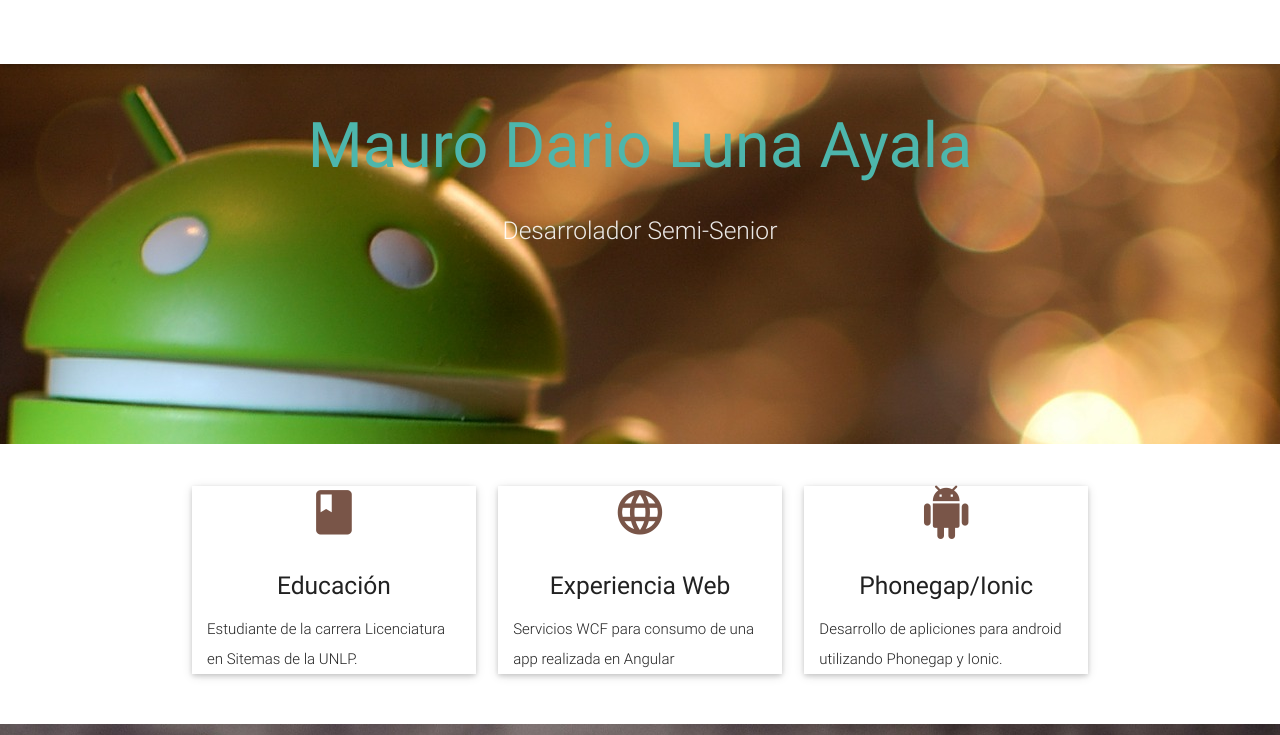
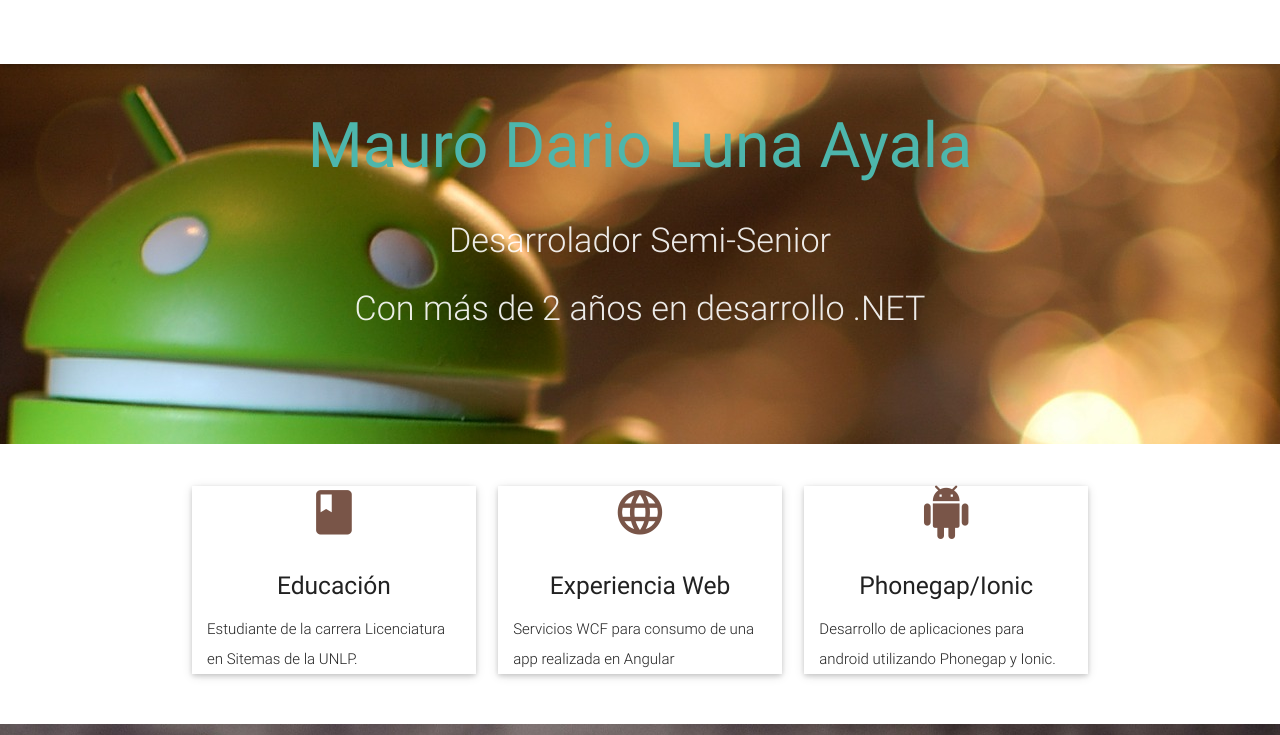
Before and after one commit to MauroDario/maurowebazure, a website: page index.html in a window 1280 px wide. Shown: the top 735 px of the page. Drawn offline with Linux system fonts and the light colour scheme.

Commit message:
errores menores

```diff
--- a/index.html
+++ b/index.html
@@ -45,7 +45,8 @@
                 <br>
                 <h1 class="header center teal-text text-lighten-2">Mauro Dario Luna Ayala</h1>
                 <div class="row center">
-                    <h5 class="header col s12 light">Desarrolador Semi-Senior</h5>
+                    <h4 class="header col s12 light">Desarrolador Semi-Senior</h4>
+                    <h4 class="header col s12 light">Con más de 2 años en desarrollo .NET</h4>
                 </div>
                 <div class="row center">
                     <!--<a href="http://materializecss.com/getting-started.html" id="download-button" class="btn-large waves-effect waves-light teal lighten-1">Get Started</a>-->
@@ -90,7 +91,7 @@
                         <h2 class="center brown-text"><i class="material-icons">android</i></h2>
                         <h5 class="center">Phonegap/Ionic</h5>
 
-                        <p class="light">Desarrollo de apliciones para android utilizando Phonegap y Ionic.</p>
+                        <p class="light">Desarrollo de aplicaciones para android utilizando Phonegap y Ionic.</p>
                     </div>
                 </div>
             </div>
```
Also changed, not shown: pages/exp.html (+3 -2 lines).
